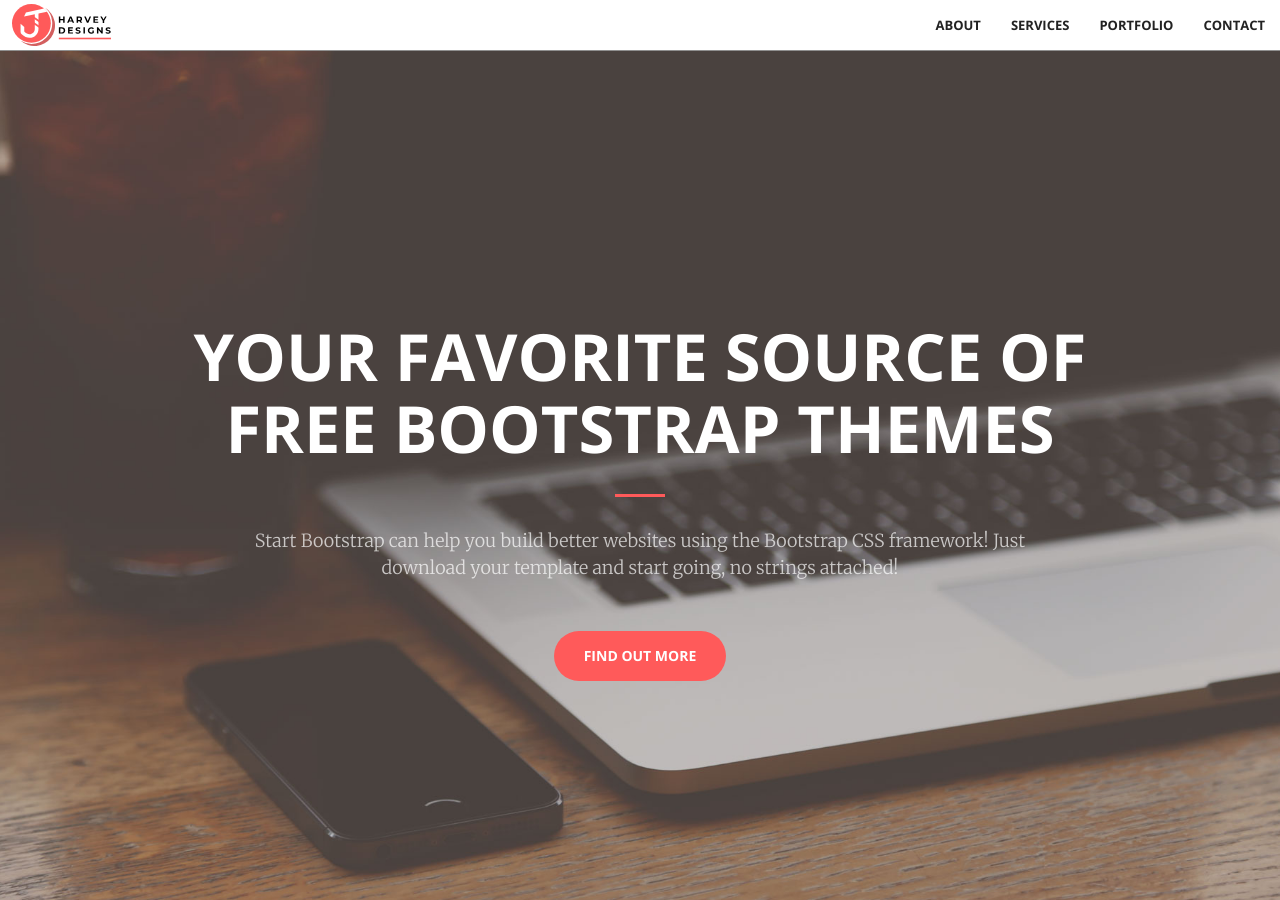
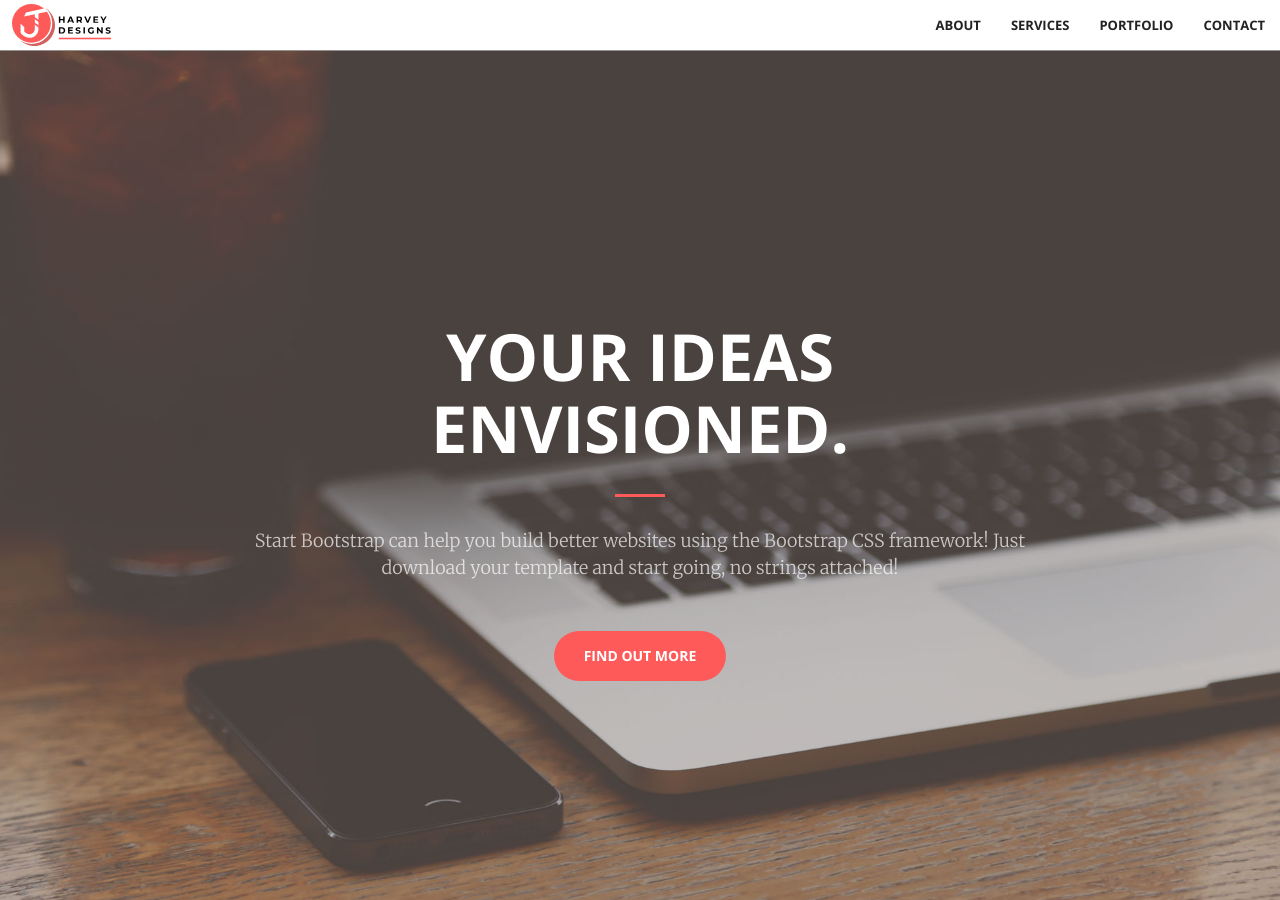
Before and after one commit to jeremiahh1198/jharveydesigns, a Jekyll site: the page built from index.html, in a window 1280 px wide and 900 px high. Built offline with Jekyll 4.4.1, drawn with Linux system fonts in a browser that asks for light colours.

Commit message:
Update header.html

```diff
--- a/_includes/header.html
+++ b/_includes/header.html
@@ -1,7 +1,9 @@
 <header>
     <div class="header-content">
         <div class="header-content-inner">
-            <h1>Your Favorite Source of Free Bootstrap Themes</h1>
+            <h1>Your Ideas
+            <br>
+            Envisioned.</h1>
             <hr>
             <p>Start Bootstrap can help you build better websites using the Bootstrap CSS framework! Just download your template and start going, no strings attached!</p>
             <a href="#about" class="btn btn-primary btn-xl page-scroll">Find Out More</a>
```
